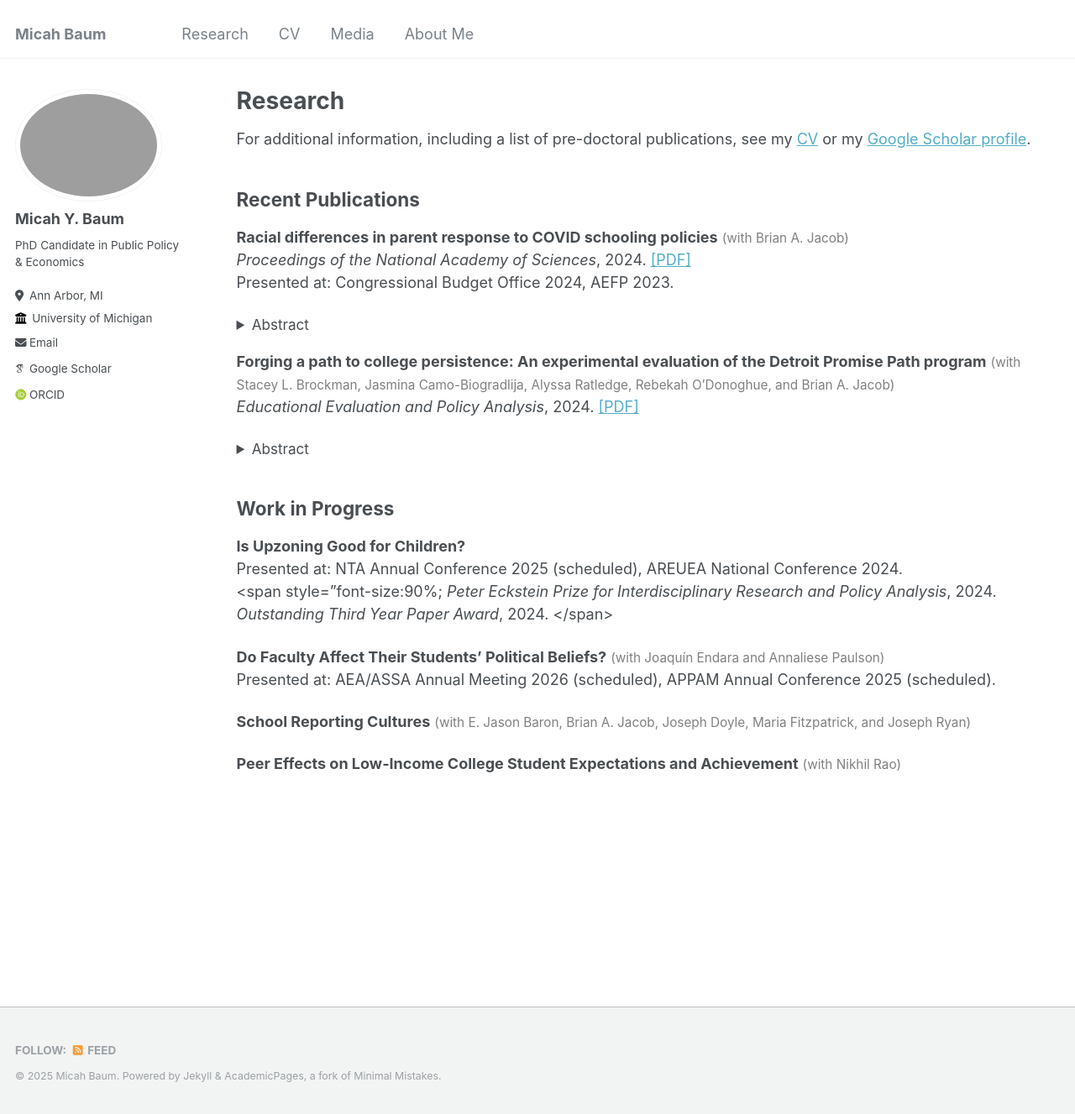
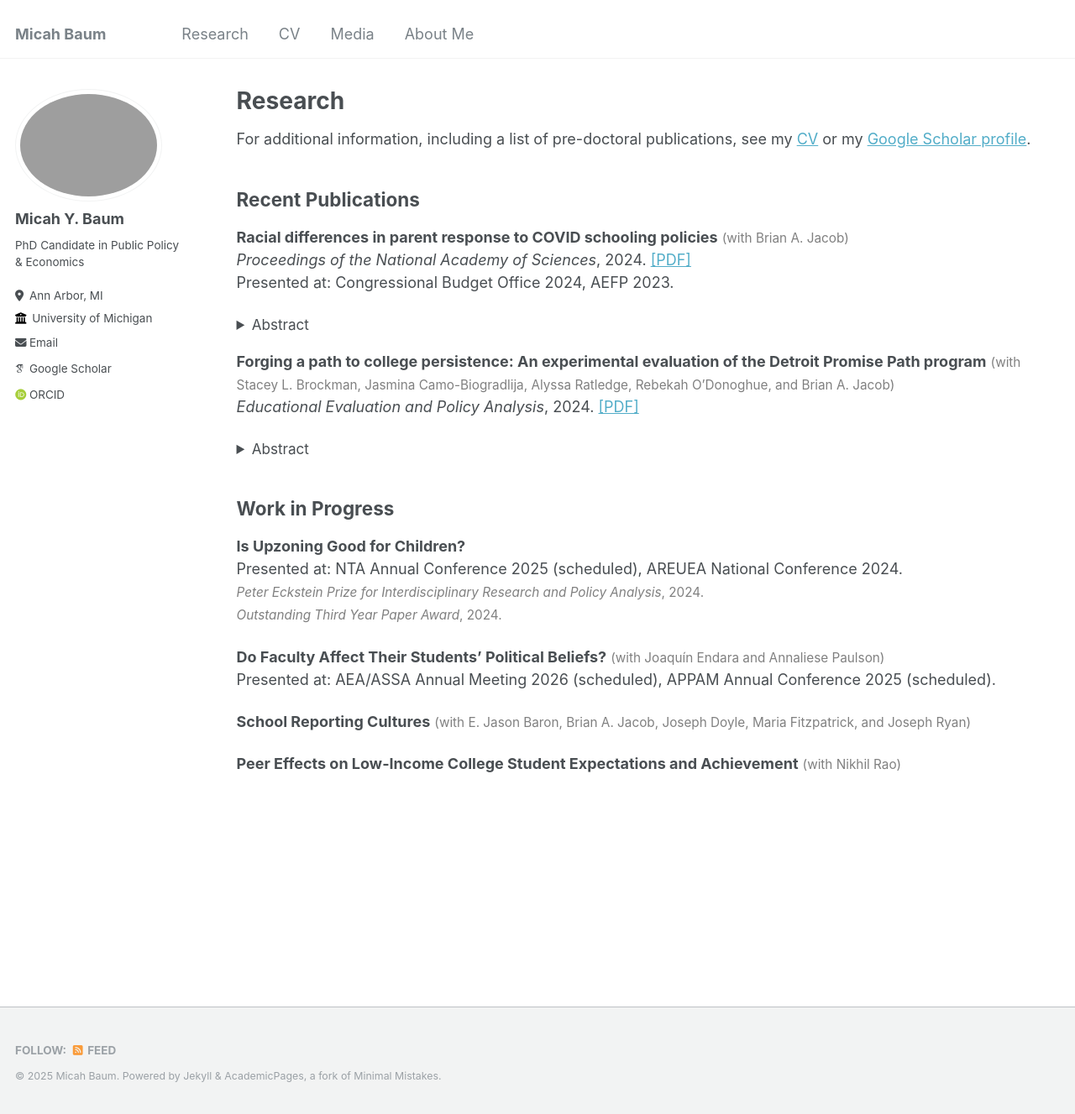
Before and after one commit to micah-baum/micah-baum.github.io, a Jekyll site: the page built from _pages/research.md, in a window 1280 px wide and 1327 px high. Shown: the whole window at 84% size. Built offline with Jekyll 4.4.1, drawn with Linux system fonts in a browser that asks for light colours; some web fonts are replaced.

Commit message:
Update research.md

```diff
--- a/_pages/research.md
+++ b/_pages/research.md
@@ -30,8 +30,8 @@ Detroit students who obtain a college degree overcome many obstacles to do so. T
 ## Work in Progress
 **Is Upzoning Good for Children?** <br>
 Presented at: NTA Annual Conference 2025 (scheduled), AREUEA National Conference 2024. <br>
-<span style="font-size:90%; _Peter Eckstein Prize for Interdisciplinary Research and Policy Analysis_, 2024. <br>
-_Outstanding Third Year Paper Award_, 2024. </span>
+<span style="font-size:85%; color:gray;">_Peter Eckstein Prize for Interdisciplinary Research and Policy Analysis_, 2024. <br>
+_Outstanding Third Year Paper Award_, 2024.</span>
 
 **Do Faculty Affect Their Students' Political Beliefs?** <span style="font-size:85%; color:gray;">(with Joaqu&iacute;n Endara and Annaliese Paulson) </span>  <br>
 Presented at: AEA/ASSA Annual Meeting 2026 (scheduled), APPAM Annual Conference 2025 (scheduled).
```
